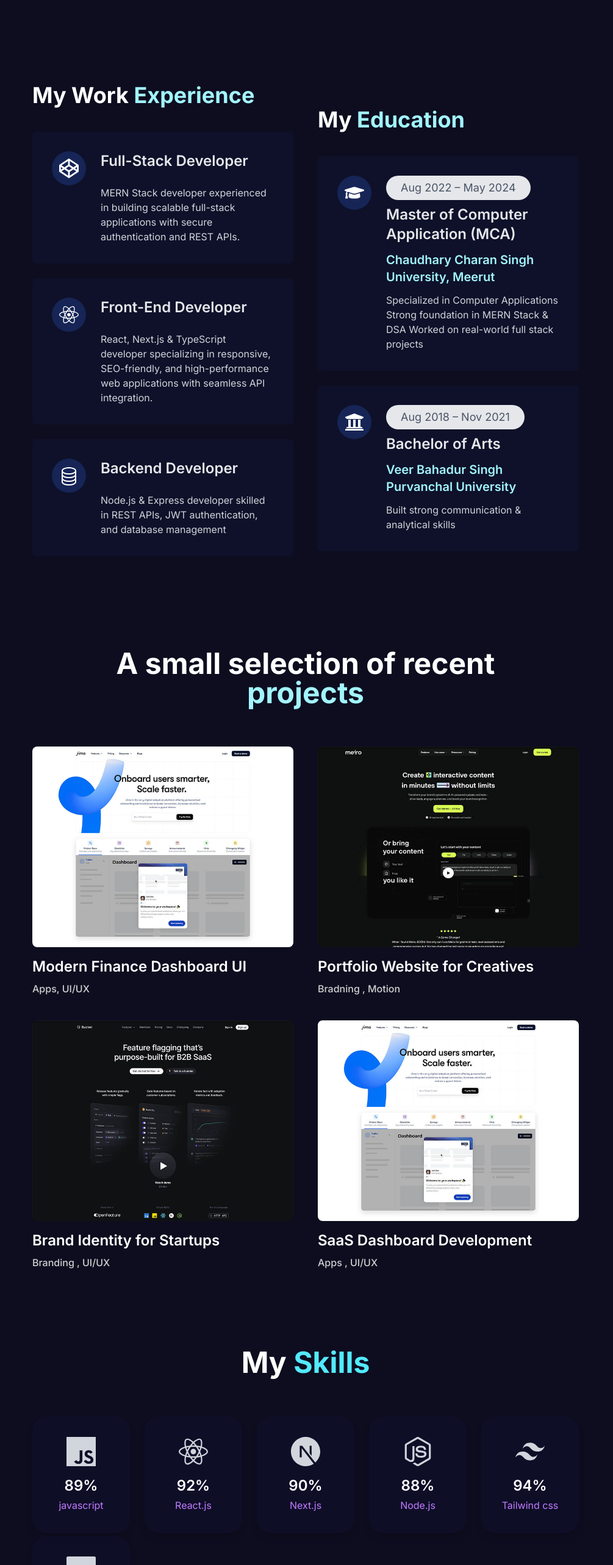
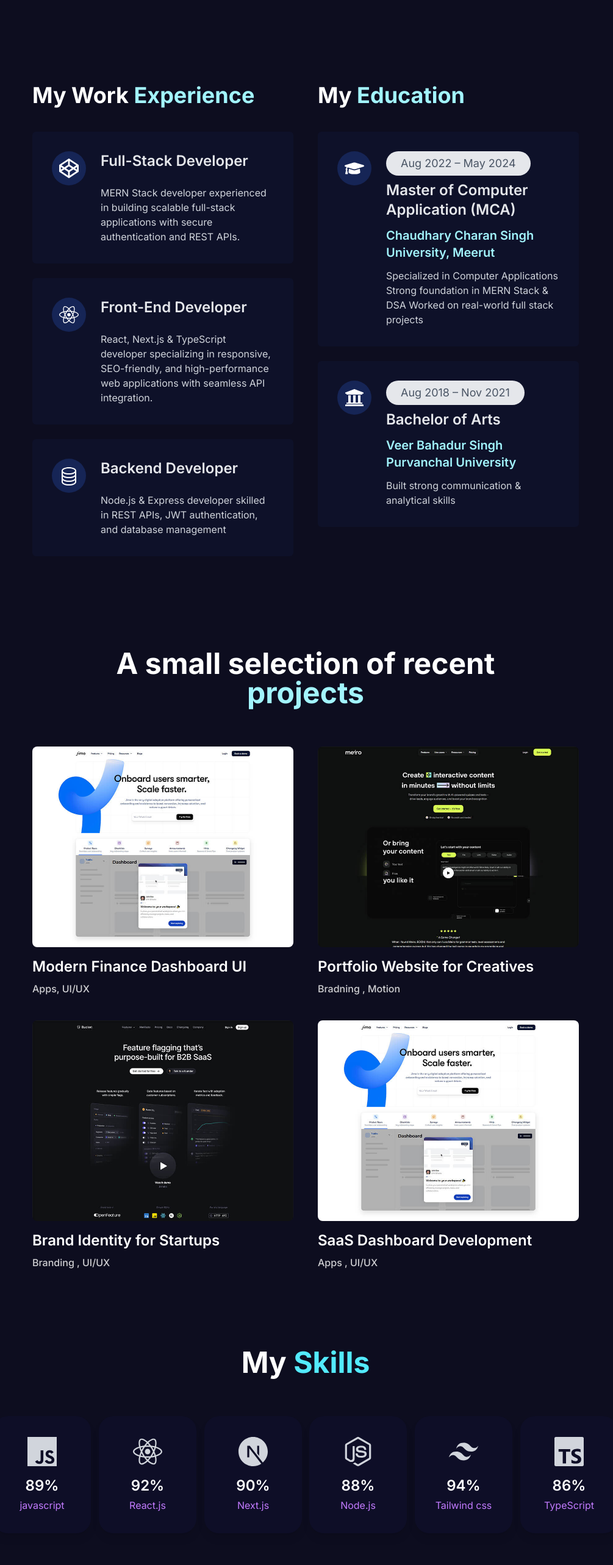
Before and after one commit to Rahul-dev02/Portfolio, a Next.js app: page / in a window 1280 px wide. Shown: the part 1340-3906 px from the top of the page at 61% size, without its empty margins (139-1144 px from the left). Built offline with nearby package versions, Linux system fonts and the light colour scheme.

Commit message:
Complete

```diff
--- a/components/Home/Hero/Hero.tsx
+++ b/components/Home/Hero/Hero.tsx
@@ -14,6 +14,7 @@ const Hero = () => {
       <div className="relative z-10 flex flex-col items-center">
         <Image
           src="/images/s1.jpg"
+          // src="/images/d.jpeg"
           alt="hero"
           width={150}
           height={150}
--- a/components/Home/Resume/Resume.tsx
+++ b/components/Home/Resume/Resume.tsx
@@ -50,7 +50,6 @@ const Resume = () => {
         </div>
         {/* Experince PART  */}
         <div
-          className="mt-10 "
           data-aos="zoom-out"
           data-aos-anchor-placement="top-center"
           data-aos-delay="300"
--- a/components/Home/Skills/Skills.tsx
+++ b/components/Home/Skills/Skills.tsx
@@ -47,7 +47,7 @@ const Skills = () => {
       <h1 className="text-center text-2xl md:text-4xl xl:text-5xl  font-bold text-white">
         My <span className="text-cyan-300">Skills</span>
       </h1>
-      <div className=" w-[90%] sm:w-[70%] mx-auto  flex flex-wrap justify-between gap-1 mt-16">
+      <div className=" w-[90%] sm:w-[80%] mx-auto  flex flex-wrap justify-between gap-1 mt-16">
         {skills.map((skil, i) => {
           return (
             <Tilt key={skil.name} scale={1.5} transitionSpeed={400}>
```
Also changed, not shown: public/images/d.jpeg (added).
